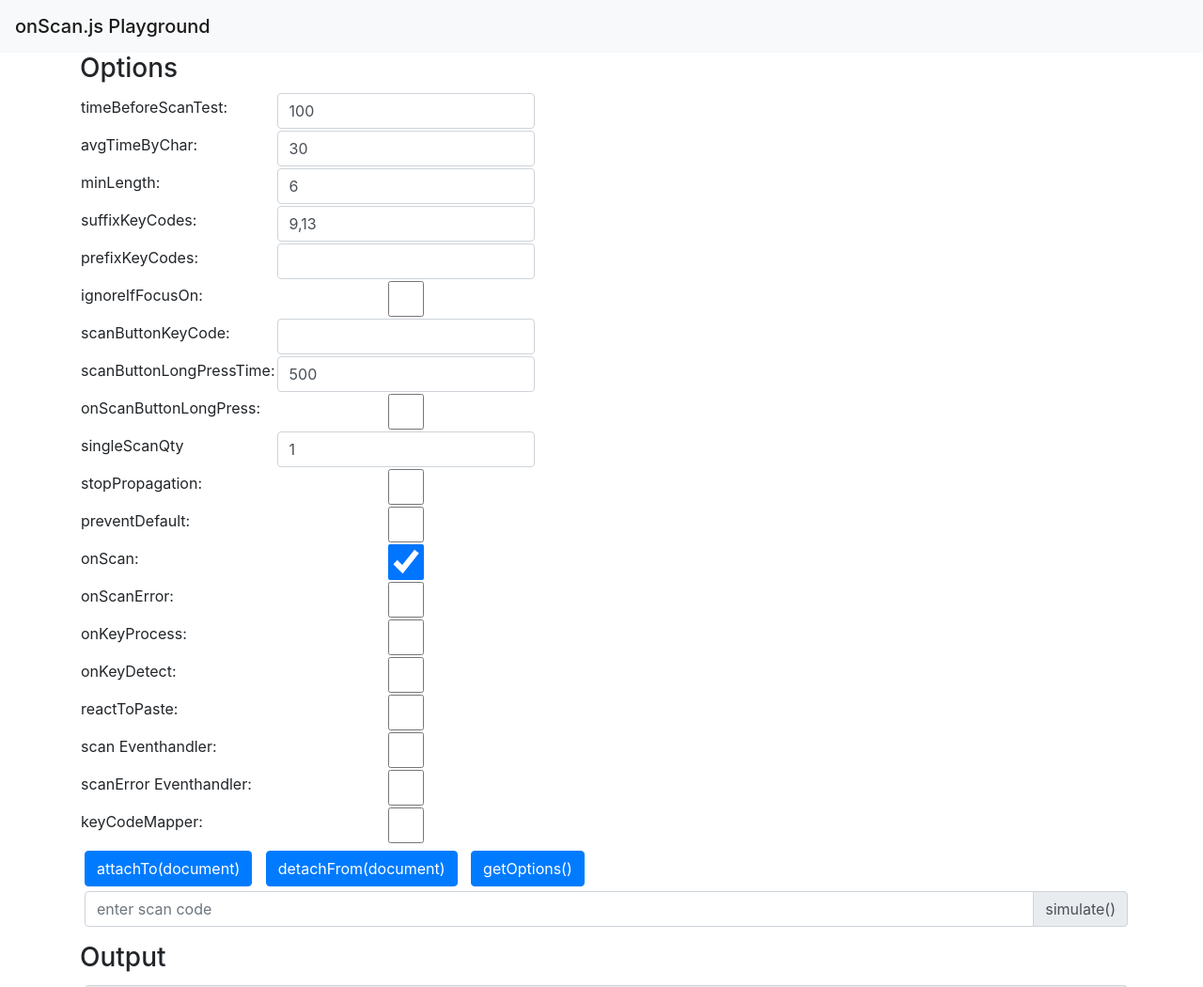
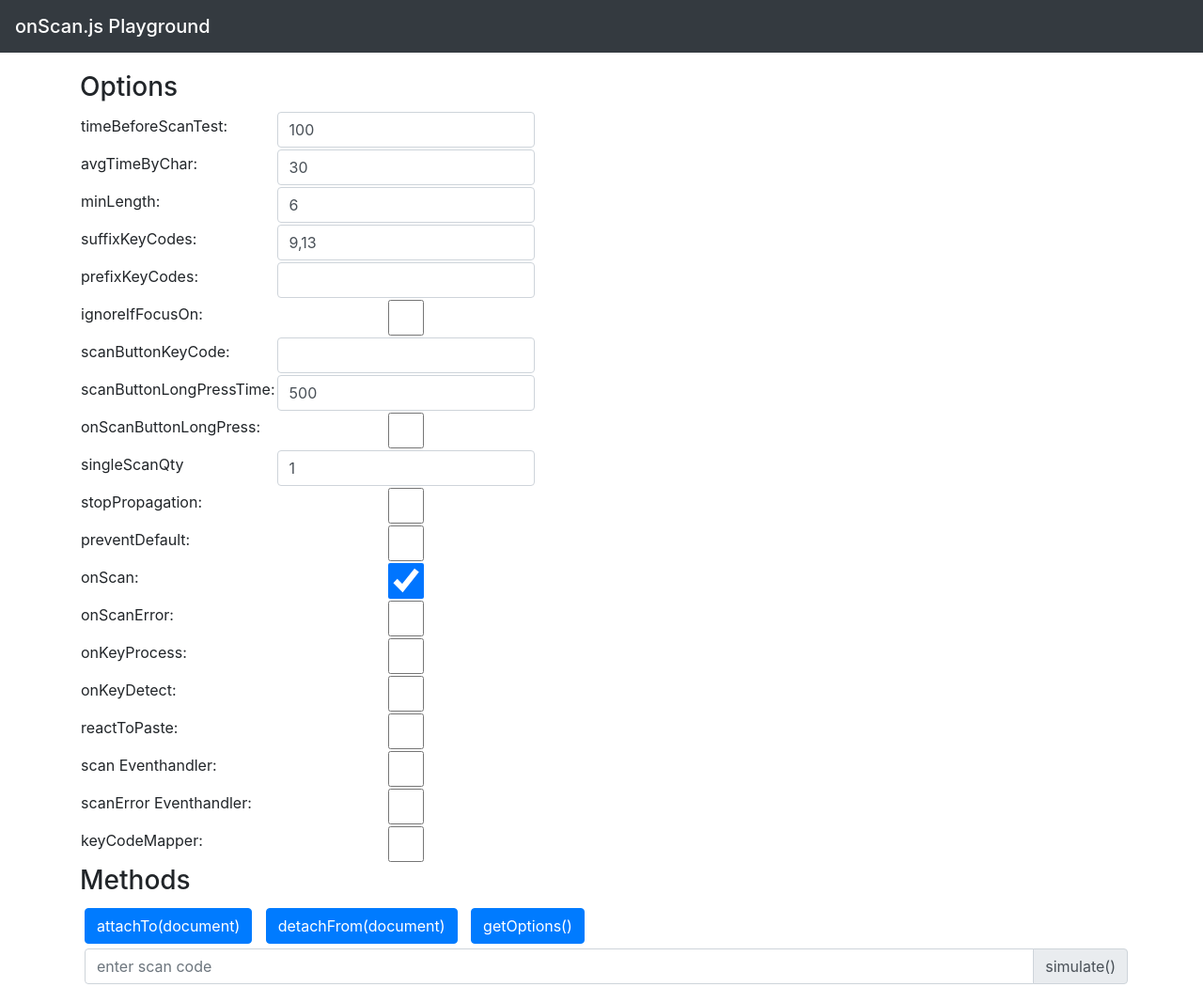
Before and after one commit to axenox/onscan.js, a website: page index.html in a window 1280 px wide. Shown: the top 1050 px of the page at 94% size. Drawn offline with nearby package versions, Linux system fonts and the light colour scheme.

Commit message:
FIX styling in playground

```diff
--- a/index.html
+++ b/index.html
@@ -12,7 +12,7 @@
 	<link rel="stylesheet" href="https://stackpath.bootstrapcdn.com/bootstrap/4.3.1/css/bootstrap.min.css" integrity="sha384-ggOyR0iXCbMQv3Xipma34MD+dH/1fQ784/j6cY/iJTQUOhcWr7x9JvoRxT2MZw1T" crossorigin="anonymous">
 </head>
 <body>
-<nav class="navbar navbar-light bg-light">
+<nav class="navbar navbar-dark bg-dark" style="margin-bottom: 20px">
   <span class="navbar-brand mb-0 h1">onScan.js Playground</span>
 </nav>
 <div class="container">
@@ -113,6 +113,7 @@
 		</div>
 		<div class="row">
 			<div class="col-12">
+				<h3>Methods</h3>
 				<input style="margin: 5px 5px 0 5px" type="button" id="bGenerateonScan" class="btn btn-primary" onclick="generateonScan()" value="attachTo(document)"></input>
 				<input style="margin: 5px 5px 0 5px" type="button" id="bDestroyonScan" class="btn btn-primary" onclick="destroyonScan()" value="detachFrom(document)"></input>
 				<input style="margin: 5px 5px 0 5px" type="button" id="bGgetonScanSettings" class="btn btn-primary" onclick="getonScanSettings()" value="getOptions()"></input>
```
